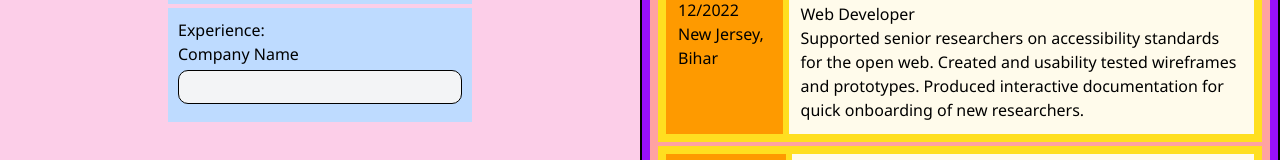
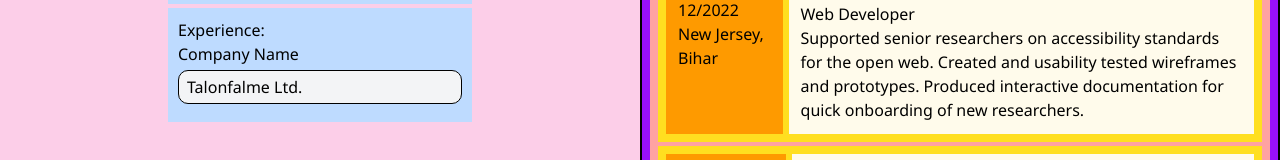
Before and after one commit to Soham-Powar/Resume-builder, a React (Vite) app: page / in a window 1280 px wide. Shown: the part 376-536 px from the top of the page. Built offline with nearby package versions, Linux system fonts and the light colour scheme.

Commit message:
Complete the form logic of companyName.

```diff
--- a/src/components/FormInput.jsx
+++ b/src/components/FormInput.jsx
@@ -4,7 +4,16 @@ export default function FormInput({ name, isRequired, type, setInfo, info }) {
 
 	function handleInputChange(e) {
 		if (Array.isArray(info)) {
-			console.log("hel");
+
+			const copyExperience = {
+				...info[0],
+				[idfy]: e.target.value,
+			};
+
+			const shallowCopy = info.slice();
+			shallowCopy[0] = copyExperience;
+			setInfo(shallowCopy);
+
 		} else {
 			setInfo({
 				...info,
@@ -30,7 +39,11 @@ export default function FormInput({ name, isRequired, type, setInfo, info }) {
 				id={idfy}
 				name={idfy}
 				required={isRequired}
-				value={info[idfy] || ""}
+				value={
+					Array.isArray(info)
+						? info[0]?.[idfy] || ""
+						: info[idfy] || ""
+				}
 				onChange={(e) =>
 					handleInputChange(e)
 				}
```
